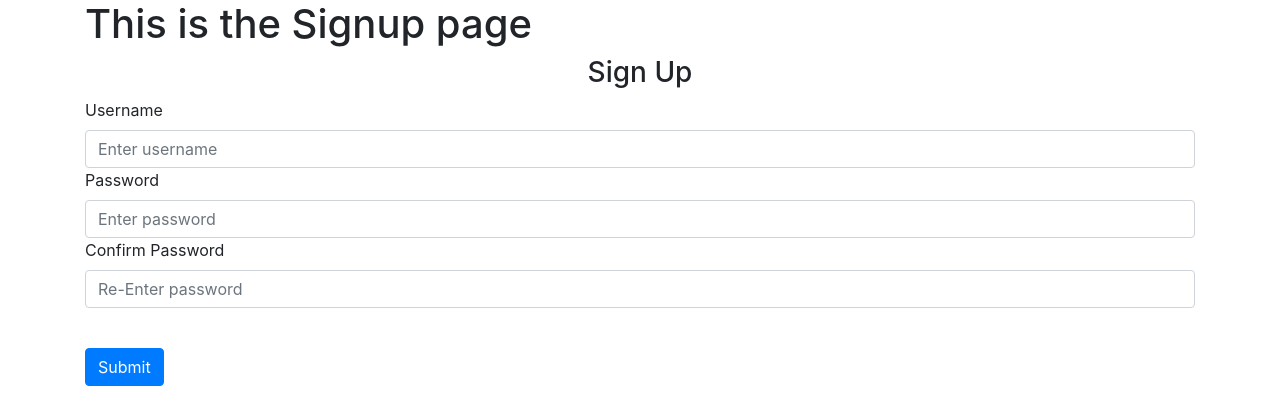
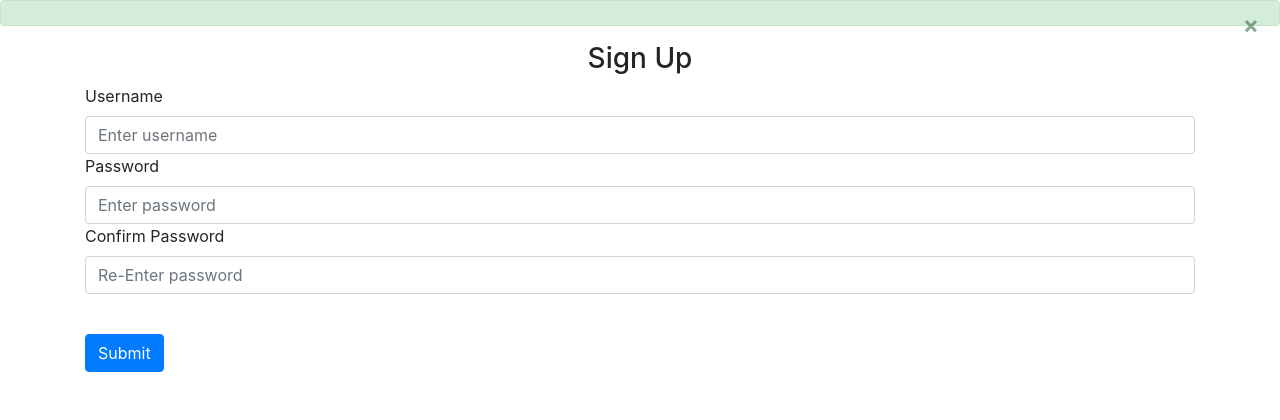
Before and after one commit to PKryptonik/Python-Web-App, a Flask app: page /signup in a window 1280 px wide. Shown: the part 56-476 px from the top of the page. Run offline with Flask 2, Linux system fonts and the light colour scheme; one stand-in notice (Sample message) is shown; some libraries are stand-ins or nearby versions.

Commit message:
User input field detection and parameters.
Error messages do not currently display properly outside of coloured backgrounds. Any information used to signup is not actually stored or dealt with yet.

```diff
--- a/website/auth.py
+++ b/website/auth.py
@@ -1,16 +1,32 @@
-from flask import Blueprint, render_template
+from flask import Blueprint, render_template, request, flash
 
 auth = Blueprint('auth', __name__)
 
 
-@auth.route('/login')
+@auth.route('/login', methods=['GET', 'POST'])
 def login():
+    data = request.form
+    print(data)
     return render_template("login.html")
 
 @auth.route('/logout')
 def logout():
     return "logout"
 
-@auth.route('/signup')
+@auth.route('/signup', methods=['GET', 'POST'])
 def signup():
+    if request.method == 'POST':
+        username = request.form.get('username')
+        password1 = request.form.get('password-1')
+        password2 = request.form.get('password-2')
+
+        if  len(username) < 2:
+            flash('Username must be at least 2 characters long.', category='error')
+        elif len(password1) < 4:
+            flash('password must be at least 4 characters long.', category='error')
+        elif password1 != password2:
+            flash('Passwords must match in order to proceed.', category='error')
+        else:
+            flash('You are all signed up!', category='success')
+
     return render_template("signup.html")
--- a/website/templates/base.html
+++ b/website/templates/base.html
@@ -32,6 +32,29 @@
             </div>
           </div>
       </nav>
+
+{% with messages = get_flashed_messages(with_categories=true) %}
+{% if messages %}
+      {% for category, messages in messages %}
+      {% if category == 'error' %}
+      <div class="alert alert-danger alert-dismissible fade show" role="alert">
+        {{ message }}
+        <button type="button" class="close" data-dismiss="alert">
+          <span aria-hidden="true">&times;</span>
+        </button>
+      </div>
+      {% else %}
+      <div class="alert alert-success alert-dismissible fade show" role="alert">
+        {{ message }}
+        <button type="button" class="close" data-dismiss="alert">
+          <span aria-hidden="true">&times;</span>
+        </button>
+      </div>
+      {% endif %}
+      {% endfor %}
+{% endif %}
+{% endwith %}
+
       <div class="container">
         {% block content %} {% endblock %}
       </div>
--- a/website/templates/login.html
+++ b/website/templates/login.html
@@ -3,9 +3,8 @@
 Login
 {% endblock %}
 {% block content %}
-<h1>This is the Login page</h1>
 <form method="POST">
-    <h3 align="center">Sign Up</h3>
+    <h3 align="center">Login</h3>
     <div class="form-group">
         <label for="username">Username</label>
         <input type="username" class="form-control" id="username" name="username" placeholder="Enter username"/>
--- a/website/templates/signup.html
+++ b/website/templates/signup.html
@@ -3,7 +3,6 @@
 Signup
 {% endblock %}
 {% block content %}
-<h1>This is the Signup page</h1>
 <form method="POST">
     <h3 align="center">Sign Up</h3>
     <div class="form-group">
```
